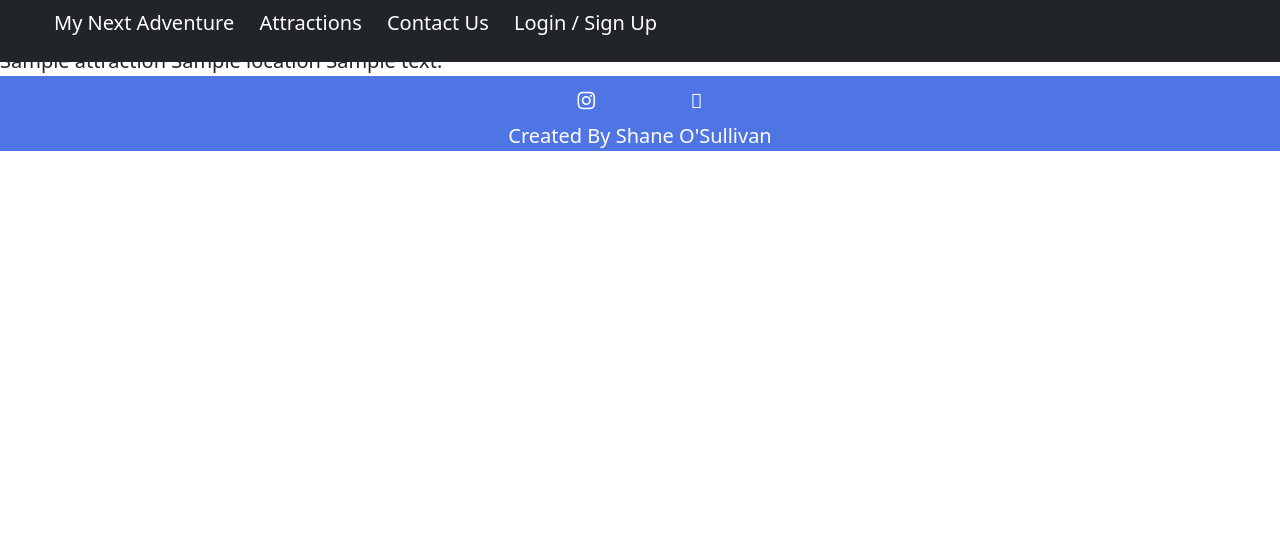
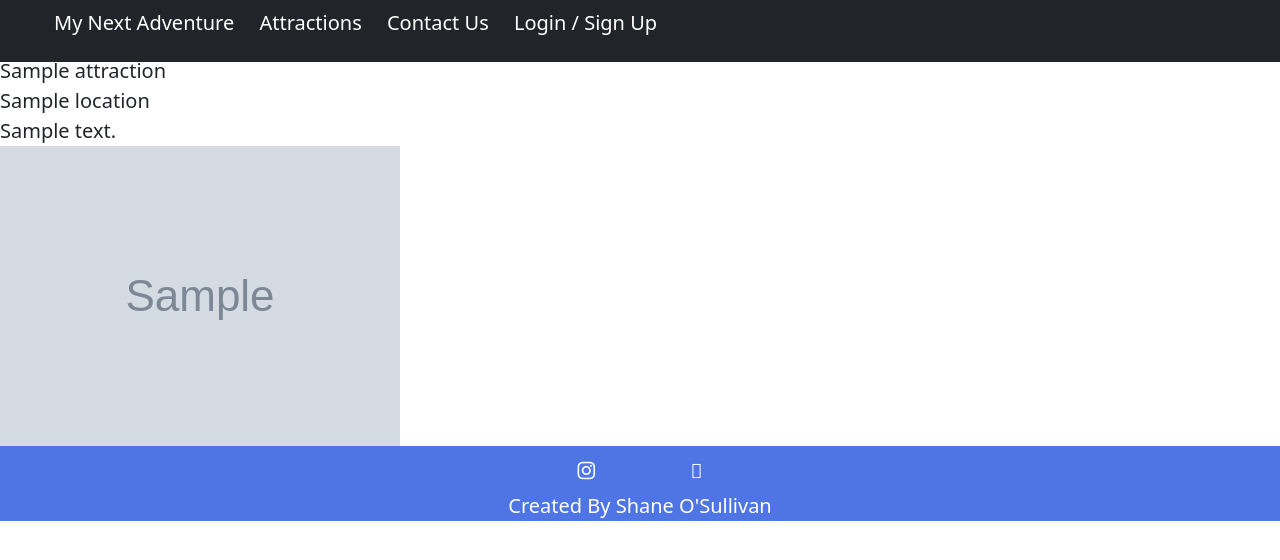
Before and after one commit to shane-os/my-next-adventure, a Flask app: template templates/pages/attractions.html in a window 1280 px wide. Shown: the top 560 px of the page. Run offline with Flask 2, Linux system fonts and the light colour scheme; the template is opened without the code that fills it: most values are stand-ins (such as "Sample title", 1, 10 or a date in 2020); grey boxes marked "Sample" are stand-in pictures; some libraries are stand-ins or nearby versions.

Commit message:
Call attractions database

```diff
--- a/templates/pages/attractions.html
+++ b/templates/pages/attractions.html
@@ -1,9 +1,10 @@
 {% extends "layout/base.html" %}
 {% block content %}
-    <h2>{{Title}}</h2>
+    <h1>Attractions Page</h1>
     {% for attraction in attractions %}
-        {{ attraction.attraction_name }}
-        {{ attraction.location }}
-        {{ attraction.description }}
+        {{ attraction.attraction_name }}<br>
+        {{ attraction.location }}<br>
+        {{ attraction.description }}<br>
+        <img src="{{ attraction.image }}"><br>
     {% endfor %}
 {% endblock %}
```
